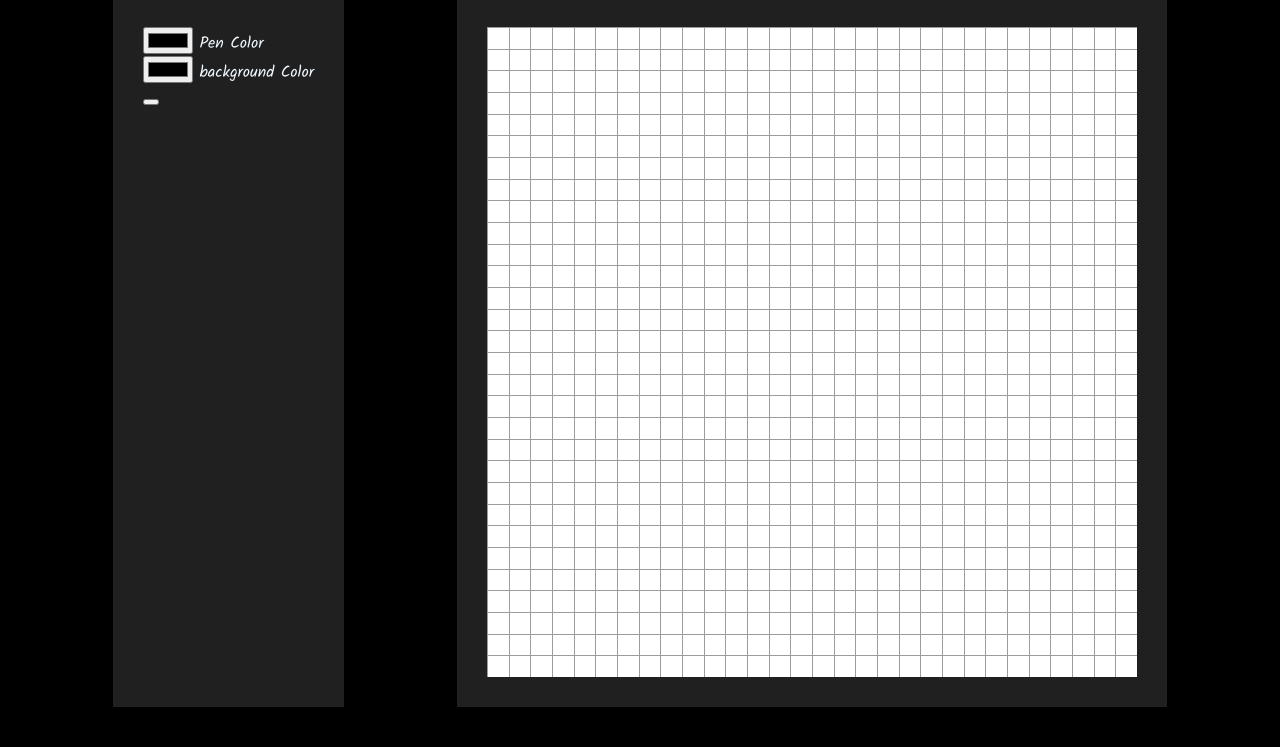
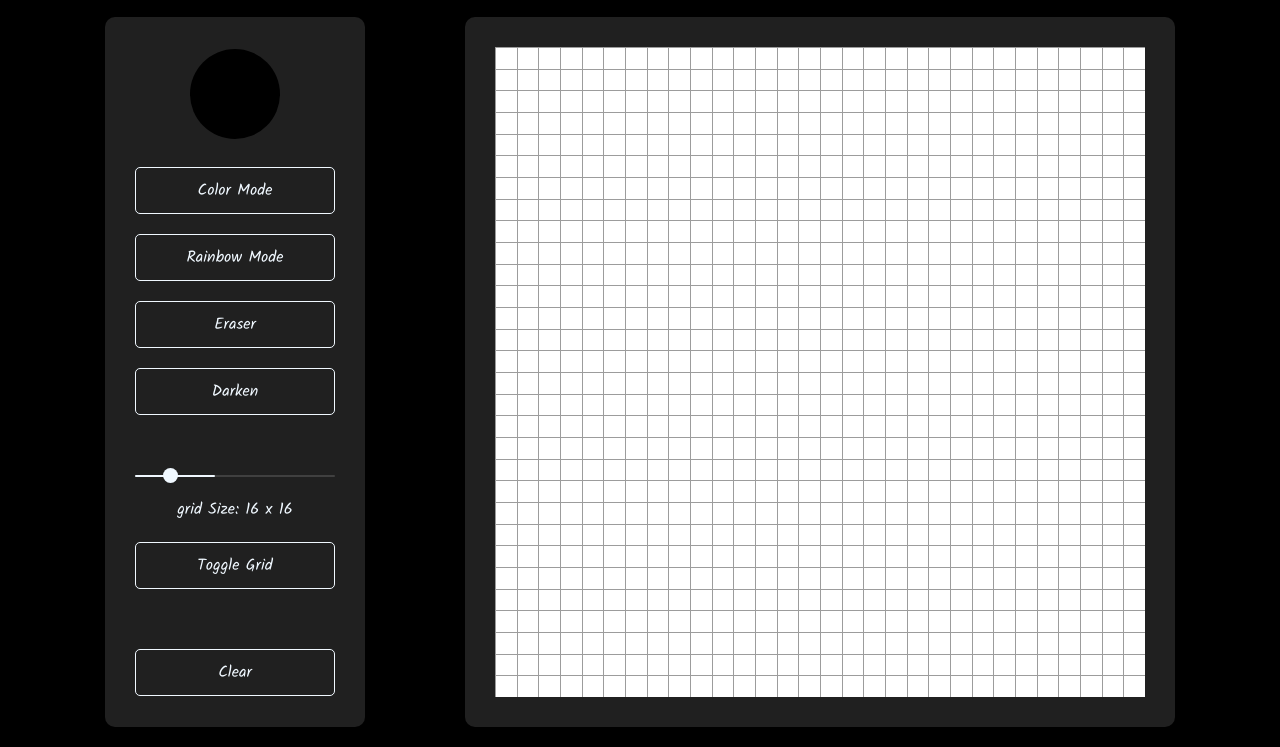
Before and after one commit to surendra-del/Etch-a-Sketch, a plain HTML site: page index.html in a window 1280 px wide. Shown: the part 159-906 px from the top of the page. Before the commit the page ends 866 px from the top, so only its background shows below. Drawn offline with Linux system fonts and the light colour scheme.

Commit message:
Add styling to input types

```diff
--- a/index.html
+++ b/index.html
@@ -14,20 +14,26 @@
     <div class="header">Etch a Sketch</div>
     <div class="main">
         <div class="inputs">
-            <div class="colors">
+
+            <div class="toggle-buttons">
                 <div class="color-card">
                     <input type="color">
-                    <span>Pen Color</span>
+                    <!-- <span>Pen Color</span> -->
                 </div>
-                <div class="color-card">
-                    <input type="color">
-                    <span>background Color</span>
-                </div>
+                <button>Color Mode</button>
+                <button>Rainbow Mode</button>
+                <button>Eraser</button>
+                <button>Darken</button>
             </div>
 
-            <div class="toggle-buttons">
-                <button></button>
+            <div class="grid-range">
+                <input type="range" id="gridSlider" min="1" max="100" value="16">
+                <div id="progressBar"></div>
+                <p id="gridSize">grid Size: 16 x 16</p>
+                <button id="gridLines">Toggle Grid</button>
             </div>
+
+            <button>Clear</button>
         </div>
         <div class="container"></div>
     </div>
--- a/style.css
+++ b/style.css
@@ -3,6 +3,22 @@ body {
     margin: 0;
     background-color: black;
     color: aliceblue;
+}
+
+p {
+    margin: 0;
+    color: inherit;
+}
+
+input, button {
+    margin: 0;
+    color: inherit;
+    font-family: inherit;
+    cursor: pointer;
+    background-color: inherit;
+    font-size: inherit;
+    border: none;
+    outline: none;
 }
 
 /* Header */
@@ -16,14 +32,50 @@ body {
 /* Main */
 .main {
     display: flex;
+    padding: 20px 0;
     flex-wrap: wrap;
-    justify-content: space-evenly;
+    justify-content: center;
+    width: 100%;
+    gap: 100px;
 }
 
 /* inputs */
 .inputs {
-    padding: 30px;
+    padding: 20px 30px;
+    min-width: 200px;
+    border-radius: 10px;
     background-color: #202020;
+    font-size: 100%;
+    display: flex;
+    flex-direction: column;
+    justify-content: center;
+    align-items: center;
+    gap: 60px;
+}
+
+.toggle-buttons {
+    display: flex;
+    flex-direction: column;
+    justify-content: center;
+    align-items: center;
+    width: 100%;
+    gap: 20px;
+}
+
+.grid-range {
+    display: flex;
+    flex-direction: column;
+    justify-content: center;
+    align-items: center;
+    width: 100%;
+    gap: 20px;
+}
+
+button {
+    border: 1px solid aliceblue;
+    border-radius: 5px;
+    padding: 10px 30px;
+    width: 100%;
 }
 
 /* Container */
@@ -32,6 +84,7 @@ body {
     min-height: 650px;
     background-color: white;
     border: 30px solid #202020;
+    border-radius: 10px;
     display: flex;
     flex-direction: column;
 }
@@ -54,4 +107,53 @@ body {
 /*
 .column:hover {
     background-color: black;
-} */
+}  */
+
+/* Input type range styling */
+input[type='range'] {
+    width: 100%;
+    height: 2px;
+    background: #404040;
+    appearance: none;
+    outline: none;
+    border-radius: 2px;
+}
+
+input[type='range']::-webkit-slider-thumb {
+    appearance: none;
+    width: 15px;
+    height: 15px;
+    border-radius: 50%;
+    background-color: aliceblue;
+}
+
+#progressBar {
+    width: 40%;
+    height: 2px;
+    background-color: aliceblue;
+    border-radius: 2px;
+    align-self: flex-start;
+    margin-top: -22px;
+}
+
+/* Input type color styling */
+input[type='color'] {
+    width: 90px;
+    height: 90px;
+    padding: 0;
+    appearance: none;
+    /* background-color: aliceblue;
+    border-radius: 50%; */
+}
+
+input[type='color']::-webkit-color-swatch {
+    border: none;
+    border-radius: 50%;
+    padding: 0;
+}
+
+input[type='color']::-webkit-color-swatch-wrapper {
+    border: none;
+    border-radius: 50%;
+    padding: 0;
+}
```
